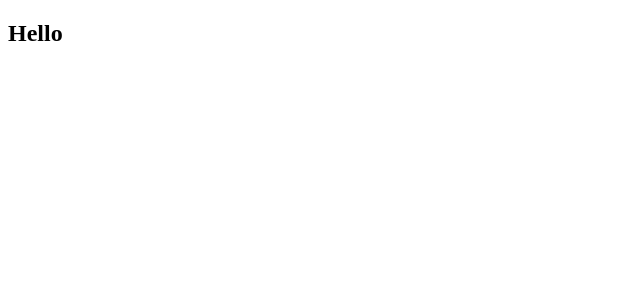
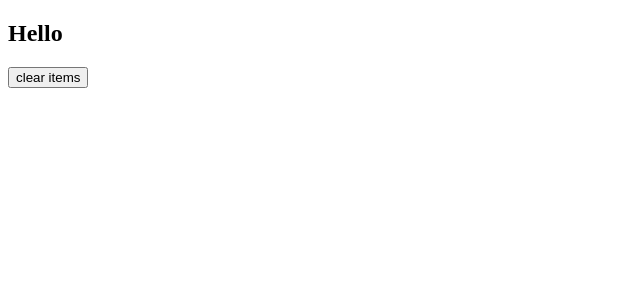
Before and after one commit to vk0808/todo-list-v2, a React (Create React App) app: page / in a window 1280 px wide. Shown: the top 300 px of the page, without its empty margins (0-640 px from the left). Built offline with nearby package versions, Linux system fonts and the light colour scheme.

Commit message:
added clear btn

```diff
--- a/src/App.js
+++ b/src/App.js
@@ -8,10 +8,18 @@ export default function App() {
   const [isEditing, setIsEditing] = useState(false);
   const [editId, setEditId] = useState(null);
   const [alert, setAlert] = useState({show:false, msg:'',type:''});
+
+  const handleSubmit = (e) => {
+    e.preventDefault();
+    console.log('hello');
+  }
+
   return (
     <section className="section-center">
+<form className="list-form" onSubmit={handleSubmit}></form>
       <div className="list-container">
         <List />
+        <button className="clear-btn">clear items</button>
       </div>
     </section>
   );
```
